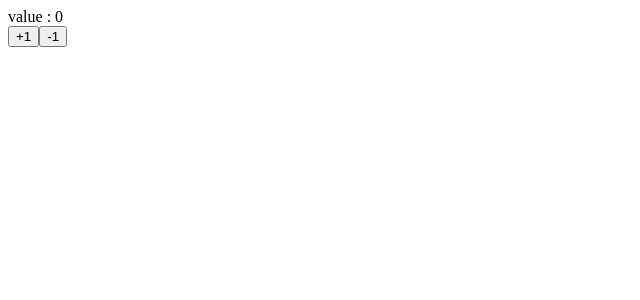
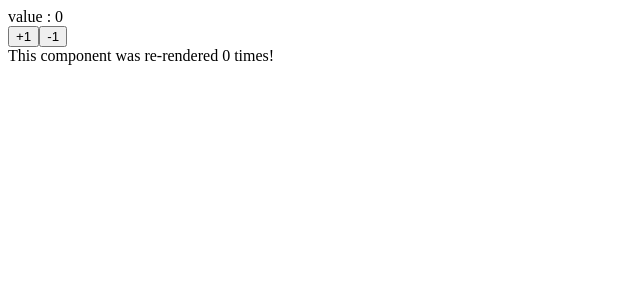
Before and after one commit to syuniki/first-react, a React (Create React App) app: page / in a window 1280 px wide. Shown: the top 300 px of the page, without its empty margins (0-640 px from the left). Built offline with nearby package versions, Linux system fonts and the light colour scheme.

Commit message:
useRef, useEffectの基本

```diff
--- a/src/Counter.tsx
+++ b/src/Counter.tsx
@@ -1,4 +1,4 @@
-import React, { useState } from 'react';
+import React, { useEffect, useRef, useState } from 'react';
 
 const Counter: React.FC<{}> = () => {
     const initialValue: any = 0;
@@ -6,16 +6,23 @@
 
     const increment = () => {
         setValue((prevState) => prevState + 1);
-    }
+    };
     const decrement = () => {
         setValue((prevState) => prevState - 1);
-    }
+    };
+
+    const renderTimes = useRef<number>(0);
+    useEffect(() => {
+        renderTimes.current += 1;
+        console.log('render was done.');
+    });
 
     return (
         <div>
             <div>value : { value }</div>
             <button onClick={increment}>+1</button>
             <button onClick={decrement}>-1</button>
+            <div>This component was re-rendered { renderTimes.current } times!</div>
         </div>
     );
 };
```
